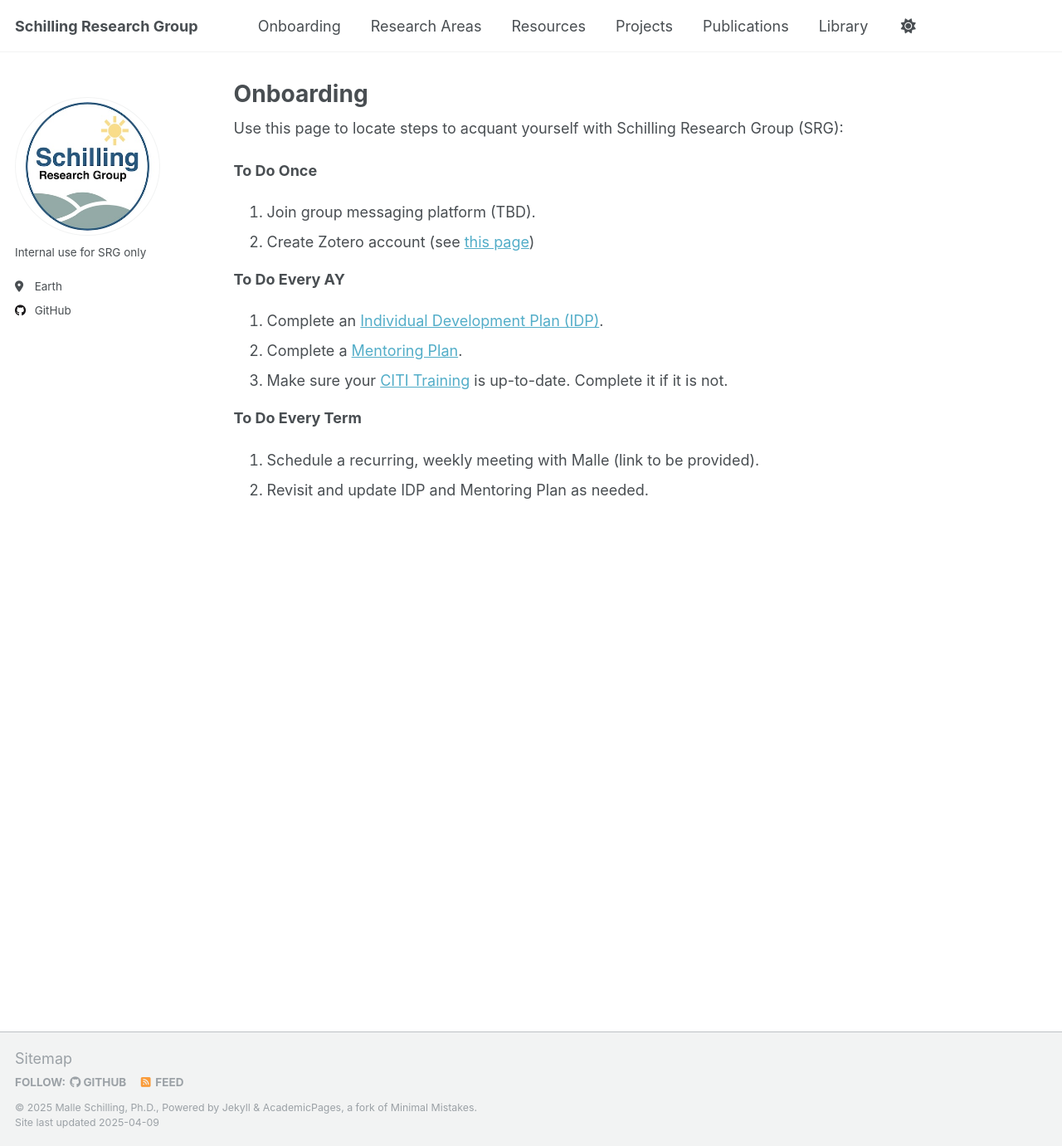
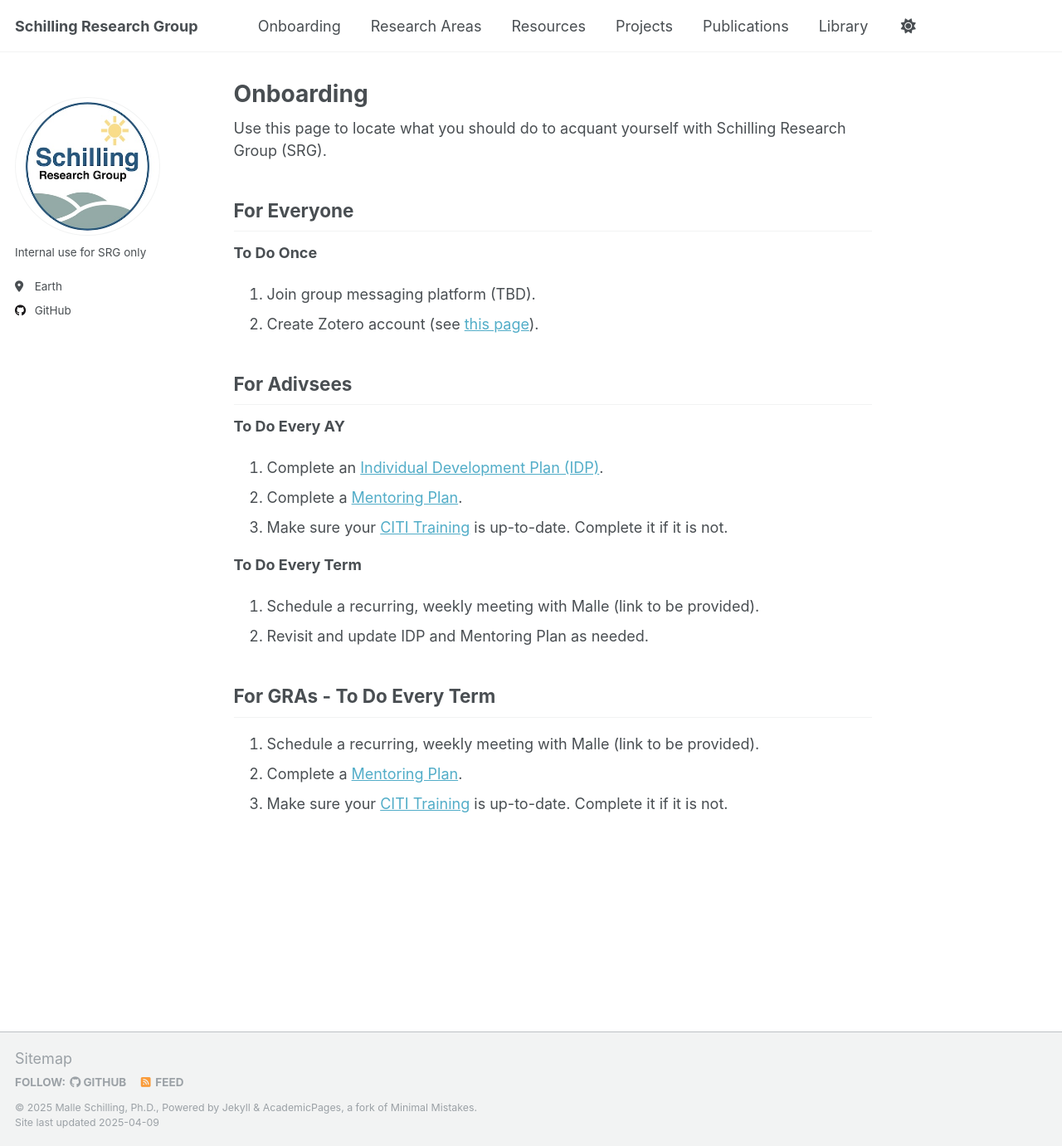
Before and after one commit to schillingmr/schilling-rg, a Jekyll site: the page built from _pages/onboarding.md, in a window 1280 px wide and 1381 px high. Shown: the whole window at 83% size. Built offline with Jekyll 4.4.1, drawn with Linux system fonts in a browser that asks for light colours.

Commit message:
Update onboarding.md

```diff
--- a/_pages/onboarding.md
+++ b/_pages/onboarding.md
@@ -4,12 +4,14 @@ title: "Onboarding"
 author_profile: true
 ---
 
-Use this page to locate steps to acquant yourself with Schilling Research Group (SRG):
+Use this page to locate what you should do to acquant yourself with Schilling Research Group (SRG).
 
+## **For Everyone**
 **To Do Once**
 1. Join group messaging platform (TBD).
-2. Create Zotero account (see [this page](https://schillingmr.github.io/schilling-rg/portfolio/citation-management/))
+2. Create Zotero account (see [this page](https://schillingmr.github.io/schilling-rg/portfolio/citation-management/)).
 
+## **For Adivsees**
 **To Do Every AY**
 1. Complete an [Individual Development Plan (IDP)](https://docs.google.com/document/d/10H6KeR3W_oNycgeoGkz0QZbW9cUxJ5j487ZjktIxWbs/edit?usp=sharing).
 2. Complete a [Mentoring Plan](https://docs.google.com/document/d/1lVPOhaGQ7zV01xwUOo_bu2AJRiZPzDBlRiUjcAO7XMQ/edit?usp=sharing).
@@ -18,3 +20,8 @@ Use this page to locate steps to acquant yourself with Schilling Research Group
 **To Do Every Term**
 1. Schedule a recurring, weekly meeting with Malle (link to be provided).
 2. Revisit and update IDP and Mentoring Plan as needed.
+
+## **For GRAs - To Do Every Term**
+1. Schedule a recurring, weekly meeting with Malle (link to be provided).
+2. Complete a [Mentoring Plan](https://docs.google.com/document/d/1lVPOhaGQ7zV01xwUOo_bu2AJRiZPzDBlRiUjcAO7XMQ/edit?usp=sharing).
+3. Make sure your [CITI Training](https://researchcompliance.asu.edu/human-subjects/training/) is up-to-date. Complete it if it is not.
```
